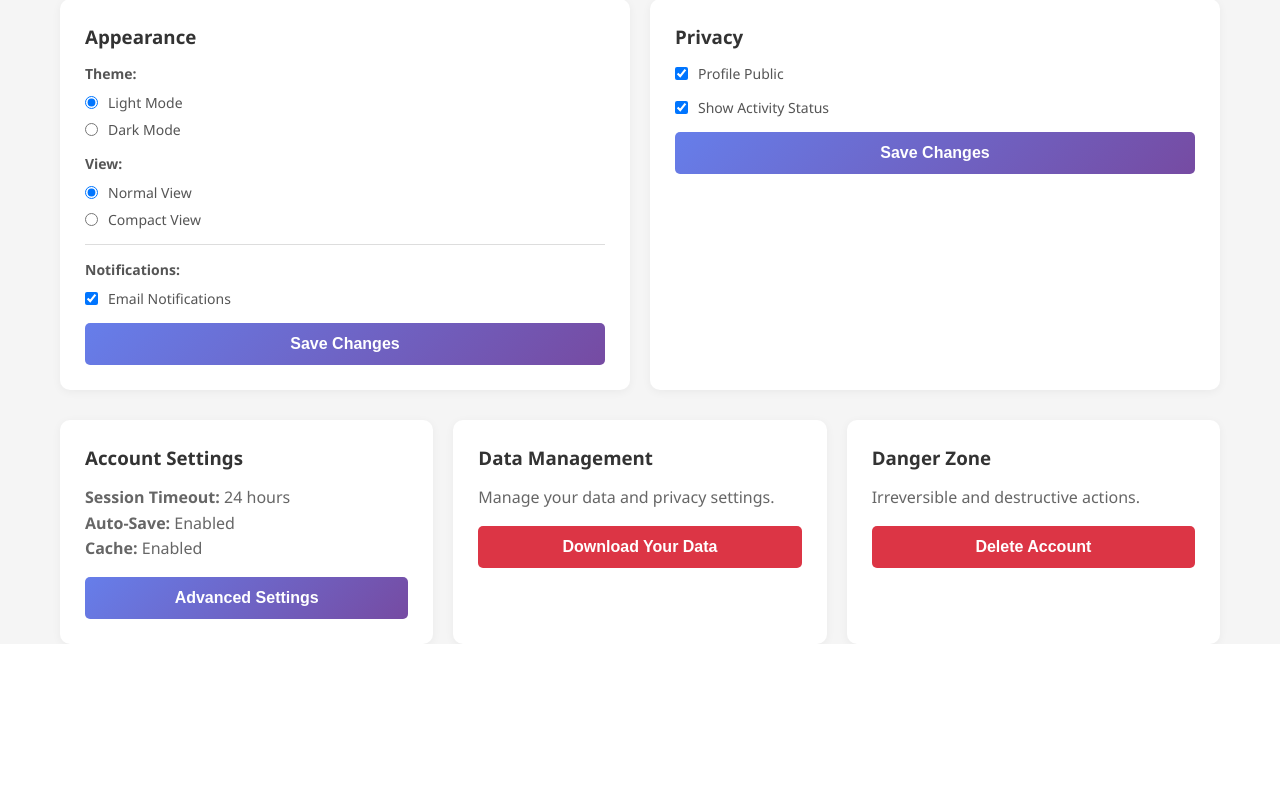
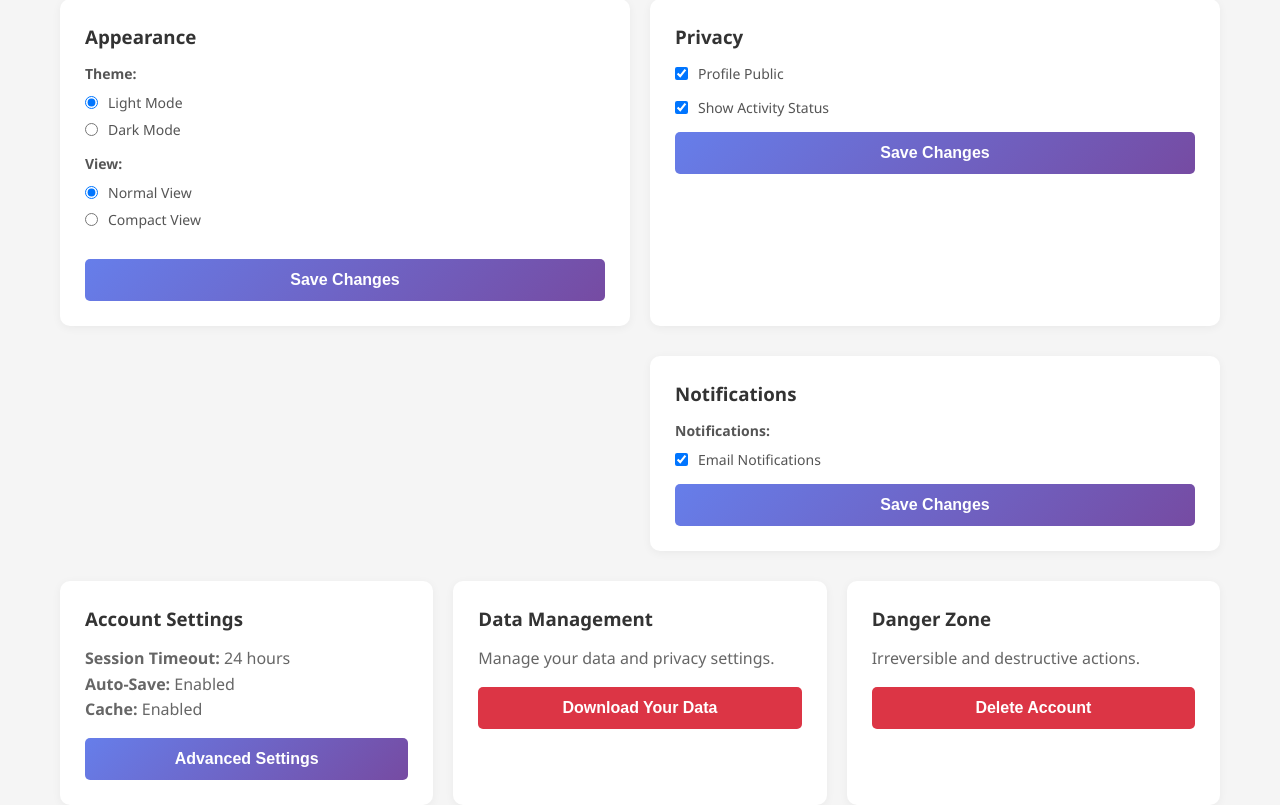
Before and after one commit to kirannxt/Ai-job-dectection-, a Flask app: page /settings in a window 1280 px wide. Shown: the part 259-1064 px from the top of the page. Before the commit the page ends 903 px from the top, so only its background shows below. Run offline with Flask 3, Linux system fonts and the light colour scheme; the visitor is signed in with stand-in values (Sample User, id 1); data comes from the database, SQL or seed files in the repository.

Commit message:
Reorganize Settings page layout - break down Privacy section
- Extract Notifications section from Appearance card into separate card
- Create new layout with two rows:
  - Row 1: Appearance (left) and Privacy (right)
  - Row 2: Empty spacer (left) and Notifications (right)
- Privacy card now has its own dedicated section
- Notifications card moved below and displayed on the right side
- Cleaner visual hierarchy and better organization

```diff
--- a/templates/settings.html
+++ b/templates/settings.html
@@ -103,22 +103,7 @@
                         </label>
                     </div>
 
-                    <div class="form-group" style="margin: 15px 0; padding-top: 15px; border-top: 1px solid #ddd;">
-                        <label style="display: block; margin-bottom: 10px;"><strong>Notifications:</strong></label>
-                        <label style="display: flex; align-items: center; margin-bottom: 8px;">
-                            <input type="checkbox" name="email_notifications" value="1" {% if preferences.email_notifications %}checked{% endif %} style="width: auto; margin-right: 10px;">
-                            <span>Email Notifications</span>
-                        </label>
-                        <!-- SMS/WhatsApp notifications removed - SMS feature disabled -->
-                        <!--
-                        <label style="display: flex; align-items: center;">
-                            <input type="checkbox" name="sms_notifications" value="1" {% if preferences.sms_notifications %}checked{% endif %} style="width: auto; margin-right: 10px;">
-                            <span>WhatsApp Notifications</span>
-                        </label>
-                        -->
-                    </div>
-
-                    <button type="submit" class="btn">Save Changes</button>
+                    <button type="submit" class="btn" style="margin-top: 15px;">Save Changes</button>
                 </form>
             </div>
 
@@ -137,6 +122,24 @@
                     </label>
                 </div>
                 <button class="btn">Save Changes</button>
+            </div>
+        </div>
+
+        <div class="content-grid" style="margin-top: 30px;">
+            <div class="card" style="visibility: hidden; pointer-events: none;"></div>
+
+            <div class="card">
+                <h3>Notifications</h3>
+                <form method="POST">
+                    <div class="form-group" style="margin: 15px 0;">
+                        <label style="display: block; margin-bottom: 10px;"><strong>Notifications:</strong></label>
+                        <label style="display: flex; align-items: center; margin-bottom: 8px;">
+                            <input type="checkbox" name="email_notifications" value="1" {% if preferences.email_notifications %}checked{% endif %} style="width: auto; margin-right: 10px;">
+                            <span>Email Notifications</span>
+                        </label>
+                    </div>
+                    <button type="submit" class="btn">Save Changes</button>
+                </form>
             </div>
         </div>
 
```
